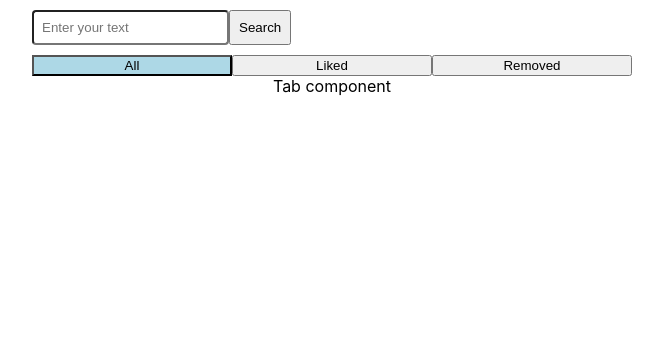
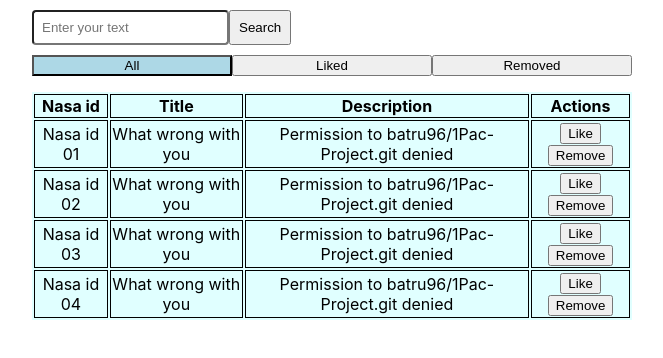
Before and after one commit to batru96/1Pac-Project, a React (Create React App) app: page / in a window 1280 px wide. Shown: the top 358 px of the page, without its empty margins (308-971 px from the left). Built offline with nearby package versions, Linux system fonts and the light colour scheme.

Commit message:
Table component

```diff
--- a/src/components/tab-bar/index.jsx
+++ b/src/components/tab-bar/index.jsx
@@ -35,7 +35,11 @@ function TabBar() {
         <div>
             <Search submit={onSubmit} />
             <Header tabs={tabs} onSelect={onSelectTab} />
-            <Tab />
+            {
+                tabs.map(item => (
+                    <Tab tab={item} />
+                ))
+            }
         </div>
     )
 }
--- a/src/components/tab-bar/tab/index.jsx
+++ b/src/components/tab-bar/tab/index.jsx
@@ -1,9 +1,12 @@
 import React from 'react'
+import "./tab.css";
+import Table from "../../table";
 
-function Tab() {
+function Tab({ tab, items }) {
+    if (!tab.selected) return null
     return (
-        <div>
-            Tab component
+        <div className="tab-content">
+           <Table />
         </div>
     )
 }
--- /dev/null
+++ b/src/components/tab-bar/tab/tab.css
@@ -0,0 +1,5 @@
+.tab-content {
+    width: 100%;
+    background: lightcyan;
+    margin-top: 16px;
+}
--- /dev/null
+++ b/src/components/table/index.jsx
@@ -0,0 +1,63 @@
+import React from "react";
+import "./table.css";
+import TableData from "./table-data";
+
+const config = {
+    keys: [
+        { id: 'nasa_id', name: 'Nasa id' },
+        { id: 'title', name: 'Title' },
+        { id: 'description', name: 'Description' },
+    ],
+    rows: [
+        {
+            nasa_id: "Nasa id 01",
+            title: "What wrong with you",
+            description: "Permission to batru96/1Pac-Project.git denied",
+        },
+        {
+            nasa_id: "Nasa id 02",
+            title: "What wrong with you",
+            description: "Permission to batru96/1Pac-Project.git denied"
+        },
+        {
+            nasa_id: "Nasa id 03",
+            title: "What wrong with you",
+            description: "Permission to batru96/1Pac-Project.git denied"
+        },
+        {
+            nasa_id: "Nasa id 04",
+            title: "What wrong with you",
+            description: "Permission to batru96/1Pac-Project.git denied"
+        }
+    ],
+    actions: ["Like", "Remove"]
+}
+
+function Table({ }) {
+    const handleAction = (type, item) => {
+        console.log("Action type:", type);
+        console.log("Action item:", item);
+    }
+
+    return (
+        <table>
+            <tr>
+                {config.keys.map(key => <th>{key.name}</th>)}
+                {config.actions?.length > 0 && <th>Actions</th>}
+            </tr>
+            {
+                config.rows.map((row, idx) => (
+                    <TableData
+                        key={idx}
+                        row={row}
+                        keys={config.keys}
+                        actions={config.actions}
+                        handleAction={handleAction}
+                    />
+                ))
+            }
+        </table>
+    )
+}
+
+export default Table;
--- /dev/null
+++ b/src/components/table/table-data/index.jsx
@@ -0,0 +1,25 @@
+import React from "react";
+
+function TableData({ keys, row, actions, handleAction }) {
+    const onClick = event => {
+        console.log("On click:", event)
+    }
+
+    return (
+        <tr>
+            {keys.map(key => <td>{row[key.id]}</td>)}
+            <td>
+                {
+                    actions?.length > 0 && actions.map(action => (
+                        <button
+                            type="button"
+                            onClick={() => handleAction(action, row)}
+                        >{action}</button>
+                    ))
+                }
+            </td>
+        </tr>
+    )
+}
+
+export default TableData;
--- /dev/null
+++ b/src/components/table/table.css
@@ -0,0 +1,8 @@
+table {
+    width: 100%;
+}
+
+table tr th, table tr td {
+    flex: 1;
+    border: solid 1px;
+}
```
